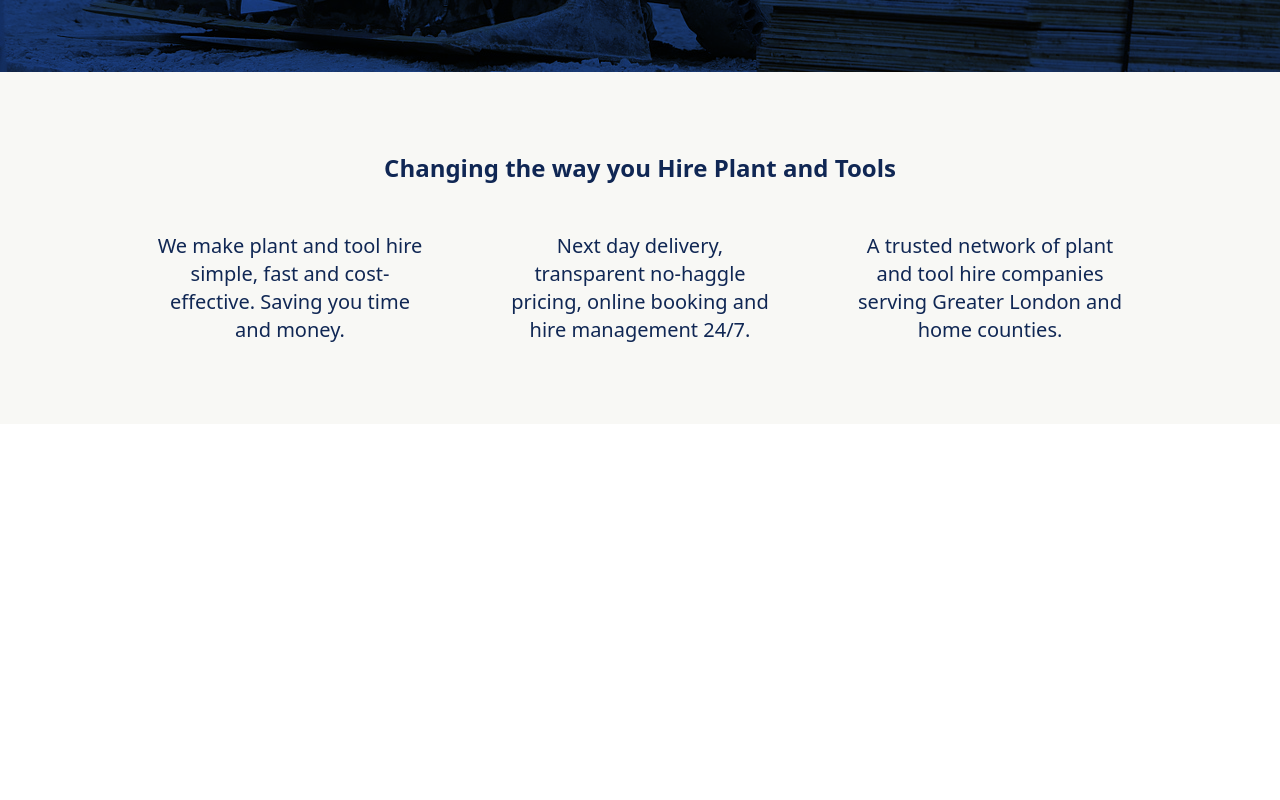
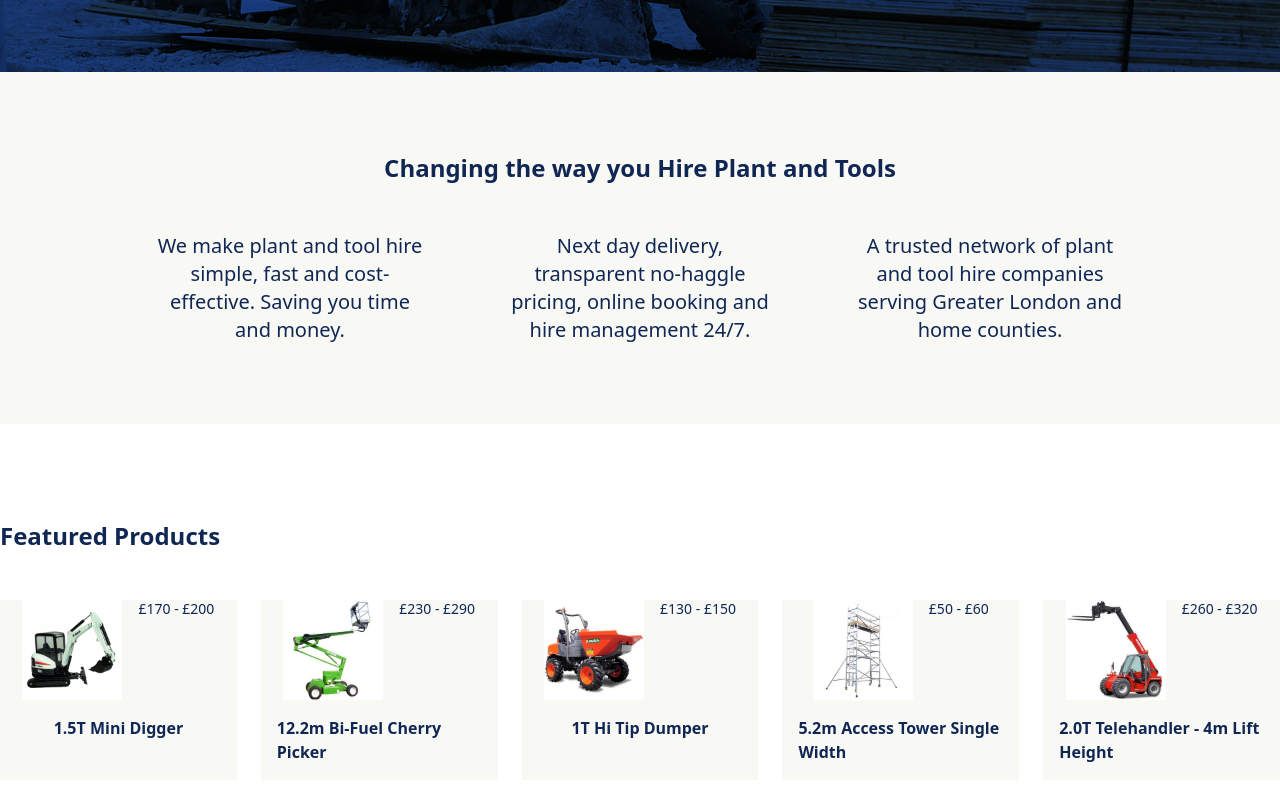
Before and after one commit to gmanninglive/yardlink-tech-task, a Next.js app: page / in a window 1280 px wide. Shown: the part 624-1424 px from the top of the page. Before the commit the page ends 1048 px from the top, so only its background shows below. Built offline with nearby package versions, Linux system fonts and the light colour scheme.

Commit message:
Featured Products fleshed out

```diff
--- a/components/Nav/Nav.jsx
+++ b/components/Nav/Nav.jsx
@@ -6,7 +6,7 @@ import Link from "next/Link";
 export default function Nav() {
   return (
     <>
-      <div className="w-full fixed top-0 flex py-1 px-5 gap-x-4 flex justify-between items-center bg-white">
+      <div className="w-full fixed top-0 flex py-1 px-5 gap-x-4 flex justify-between items-center bg-white z-[100]">
         {/* Logo */}
         <Image
           src="/branding/yardlink-logo.svg"
--- /dev/null
+++ b/components/products/Featured.jsx
@@ -0,0 +1,29 @@
+import Image from "next/image";
+
+import featuredProducts from "./featuredproducts.json";
+
+export default function Featured() {
+  return (
+    <>
+      <div className="py-12">
+        {/* Title */}
+        <h3 className="py-12 text-2xl font-bold">Featured Products</h3>
+        {/* Products */}
+        <ul className="flex flex-wrap  gap-x-6">
+          {featuredProducts.map((product) => {
+            const { id, name, price, thumbnail } = product;
+            return (
+              <ul className="w-2/12 flex flex-col flex-grow items-center bg-[#F8F8F5]">
+                <div className="flex justify-start gap-x-4">
+                  <Image src={thumbnail} width={100} height={100} alt={name} />
+                  <p className="text-sm leading-tight">{price}</p>
+                </div>
+                <p className="p-4 font-bold">{name}</p>
+              </ul>
+            );
+          })}
+        </ul>
+      </div>
+    </>
+  );
+}
--- /dev/null
+++ b/components/products/featuredproducts.json
@@ -0,0 +1,33 @@
+[
+    {
+        "id": 1,
+        "name": "1.5T Mini Digger",
+        "price" : "£170 - £200",
+        "thumbnail" : "/images/products/minidig.jpg"
+    },
+    {
+        "id": 2,
+        "name": "12.2m Bi-Fuel Cherry Picker",
+        "price" : "£230 - £290",
+        "thumbnail" : "/images/products/cherry-pick.jpg"
+    },
+    {
+        "id": 3,
+        "name": "1T Hi Tip Dumper",
+        "price" : "£130 - £150",
+        "thumbnail" : "/images/products/dumper.jpg"
+    },
+    {
+        "id": 4,
+        "name": "5.2m Access Tower Single Width",
+        "price" : "£50 - £60",
+        "thumbnail" : "/images/products/access-tower.jpg"
+    },
+    {
+        "id": 5,
+        "name": "2.0T Telehandler - 4m Lift Height",
+        "price" : "£260 - £320",
+        "thumbnail" : "/images/products/telehandler.jpg"
+    }
+
+]
--- a/pages/index.js
+++ b/pages/index.js
@@ -2,6 +2,7 @@ import Head from "next/head";
 import MarketingBanner from "../components/banners/MarketingBanner";
 import Hero from "../components/hero/Hero";
 import Nav from "../components/Nav/Nav";
+import Featured from "../components/products/Featured";
 
 export default function Home() {
   return (
@@ -21,6 +22,7 @@ export default function Home() {
 
         <Hero />
         <MarketingBanner />
+        <Featured />
       </main>
     </div>
   );
```
